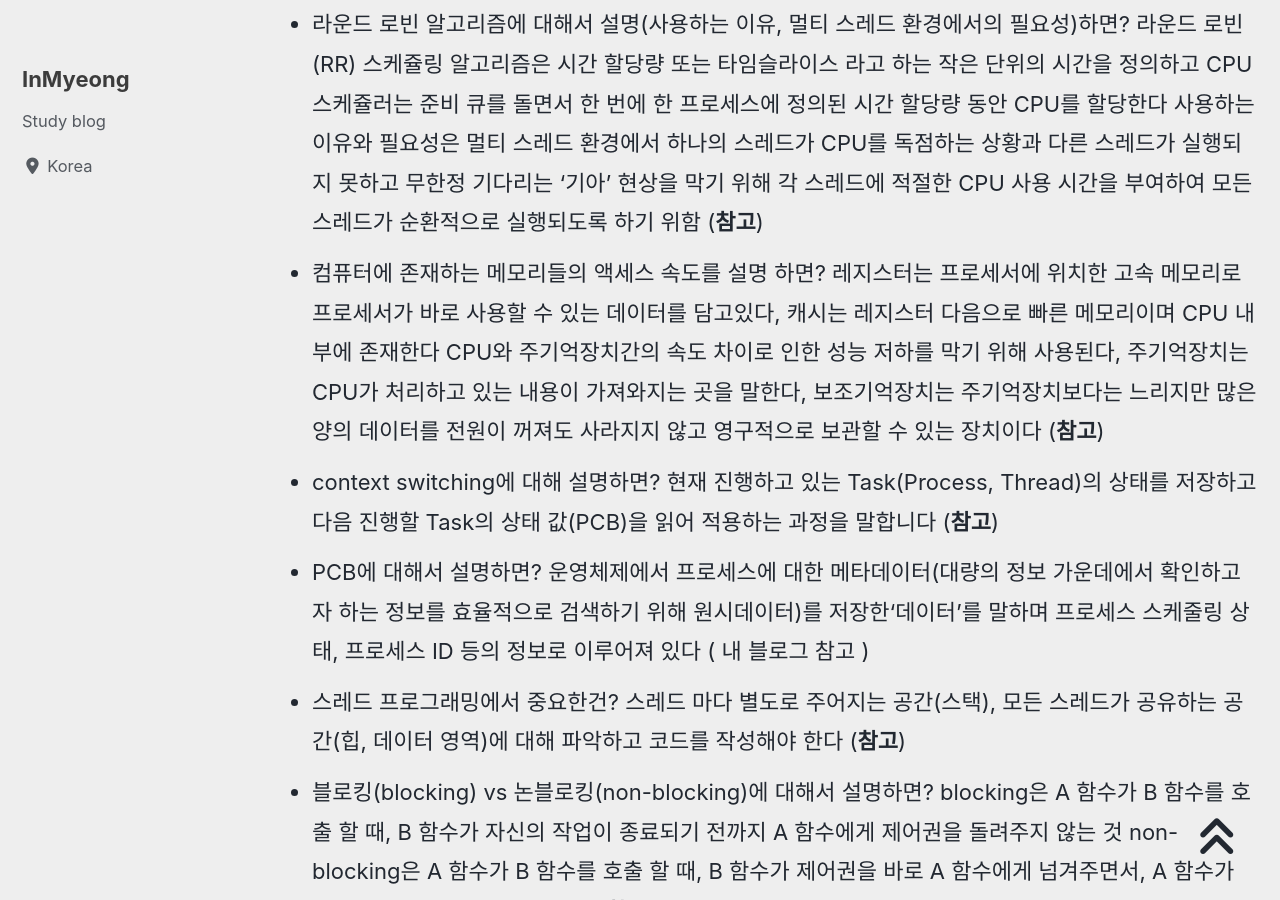
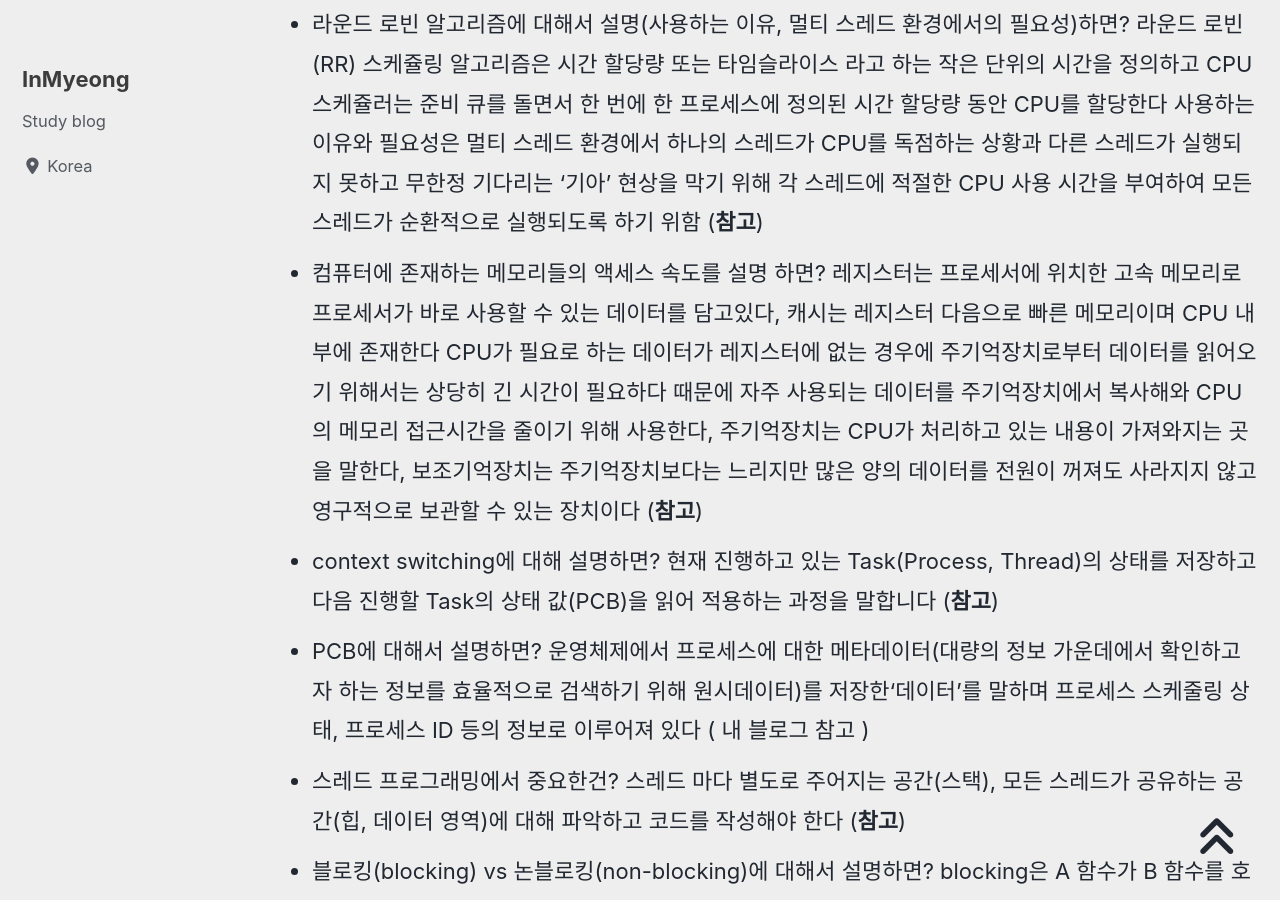
Before and after one commit to devMyeong/devMyeong.github.io, a Jekyll site: the page built from _posts/cs/2022-09-05-블로그-면접준비.md, in a window 1280 px wide and 900 px high, scrolled down 19293 px. Built offline with Jekyll 4.4.1, drawn with Linux system fonts in a browser that asks for light colours; cached includes are drawn as plain includes; nearby versions of some CDN libraries; some web fonts are replaced; comment, search, counter and statistics services are not loaded.

Commit message:
Chore : CS지식 캐시부분 업데이트

```diff
--- a/_posts/cs/2022-09-05-블로그-면접준비.md
+++ b/_posts/cs/2022-09-05-블로그-면접준비.md
@@ -181,7 +181,7 @@ last_modified_at: 2022-10-30
 - 스레드란 무엇인가? 프로세스가 할당받은 자원을 이용하는 실행 단위다 ([**참고**](https://becomeweasel.me/process-and-thread/))
 - 프로세스가 사용하는 메모리 영역과 스레드가 사용하는 메모리 영역의 차이점은? 프로세스는 각자 본인이 사용하는 메모리 영역과 레지스터 값을 가지며 프로세스의 메모리 영역은 데이터, 힙, 코드, 스택 영역으로 구성된다 그리고 스레드는 각자의 레지스터와 스택을 가지지만, 나머지 영역은 가지지 않는다. 대신에 데이터, 힙, 코드 영역을 공유해서 병렬적인 수행이 가능하다. ([**참고**](https://becomeweasel.me/process-and-thread/))
 - 라운드 로빈 알고리즘에 대해서 설명(사용하는 이유, 멀티 스레드 환경에서의 필요성)하면? 라운드 로빈(RR) 스케쥴링 알고리즘은 시간 할당량 또는 타임슬라이스 라고 하는 작은 단위의 시간을 정의하고 CPU 스케쥴러는 준비 큐를 돌면서 한 번에 한 프로세스에 정의된 시간 할당량 동안 CPU를 할당한다 사용하는 이유와 필요성은 멀티 스레드 환경에서 하나의 스레드가 CPU를 독점하는 상황과 다른 스레드가 실행되지 못하고 무한정 기다리는 '기아' 현상을 막기 위해 각 스레드에 적절한 CPU 사용 시간을 부여하여 모든 스레드가 순환적으로 실행되도록 하기 위함 ([**참고**](https://woo-dev.tistory.com/163))
-- 컴퓨터에 존재하는 메모리들의 액세스 속도를 설명 하면? 레지스터는 프로세서에 위치한 고속 메모리로 프로세서가 바로 사용할 수 있는 데이터를 담고있다, 캐시는 레지스터 다음으로 빠른 메모리이며 CPU 내부에 존재한다 CPU와 주기억장치간의 속도 차이로 인한 성능 저하를 막기 위해 사용된다, 주기억장치는 CPU가 처리하고 있는 내용이 가져와지는 곳을 말한다, 보조기억장치는 주기억장치보다는 느리지만 많은 양의 데이터를 전원이 꺼져도 사라지지 않고 영구적으로 보관할 수 있는 장치이다 ([**참고**](https://m.blog.naver.com/PostView.naver?isHttpsRedirect=true&blogId=cjsksk3113&logNo=222246966805))
+- 컴퓨터에 존재하는 메모리들의 액세스 속도를 설명 하면? 레지스터는 프로세서에 위치한 고속 메모리로 프로세서가 바로 사용할 수 있는 데이터를 담고있다, 캐시는 레지스터 다음으로 빠른 메모리이며 CPU 내부에 존재한다 CPU가 필요로 하는 데이터가 레지스터에 없는 경우에 주기억장치로부터 데이터를 읽어오기 위해서는 상당히 긴 시간이 필요하다 때문에 자주 사용되는 데이터를 주기억장치에서 복사해와 CPU의 메모리 접근시간을 줄이기 위해 사용한다, 주기억장치는 CPU가 처리하고 있는 내용이 가져와지는 곳을 말한다, 보조기억장치는 주기억장치보다는 느리지만 많은 양의 데이터를 전원이 꺼져도 사라지지 않고 영구적으로 보관할 수 있는 장치이다 ([**참고**](https://m.blog.naver.com/PostView.naver?isHttpsRedirect=true&blogId=cjsksk3113&logNo=222246966805))
 - context switching에 대해 설명하면? 현재 진행하고 있는 Task(Process, Thread)의 상태를 저장하고 다음 진행할 Task의 상태 값(PCB)을 읽어 적용하는 과정을 말합니다 ([**참고**](https://nesoy.github.io/articles/2018-11/Context-Switching))
 - PCB에 대해서 설명하면? 운영체제에서 프로세스에 대한 메타데이터(대량의 정보 가운데에서 확인하고자 하는 정보를 효율적으로 검색하기 위해 원시데이터)를 저장한‘데이터’를 말하며 프로세스 스케줄링 상태, 프로세스 ID 등의 정보로 이루어져 있다 ( 내 블로그 참고 )
 - 스레드 프로그래밍에서 중요한건? 스레드 마다 별도로 주어지는 공간(스택), 모든 스레드가 공유하는 공간(힙, 데이터 영역)에 대해 파악하고 코드를 작성해야 한다 ([**참고**](https://elky.tistory.com/285))
```
